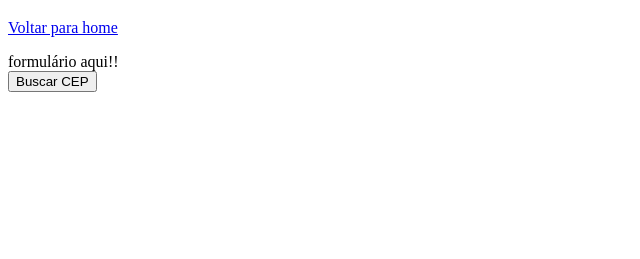
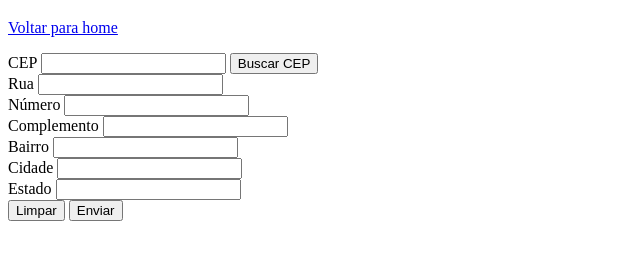
Before and after one commit to maximvs-dm/24s2-html, a plain HTML site: page formulario.html in a window 1280 px wide. Shown: the part 61-320 px from the top of the page, without its empty margins (0-640 px from the left). Drawn offline with Linux system fonts and the light colour scheme.

Commit message:
inclui formulário de endereço e função para buscar os dados no viacep

```diff
--- a/busca-cep.js
+++ b/busca-cep.js
@@ -1,5 +1,31 @@
+const URL_BASE_VIACEP = "https://viacep.com.br/ws";
+
+function preencheForm(dados) {
+  console.log(dados);
+}
+
 function buscaCep() {
-  console.log("Clicou no botão!");
+  const inputCep = document.getElementById("input-cep");
+
+  const cep = inputCep.value;
+
+  const url = `${URL_BASE_VIACEP}/${cep}/json/`;
+
+  fetch(url)
+    .then((response) => {
+      if (response.status !== 200) {
+        throw new Error("Falha na requisição do cep");
+      }
+      return response.json();
+    })
+    .then((dados) => {
+      if ("erro" in dados && dados.erro === "true") {
+        throw new Error("CEP não encontrado");
+      }
+      return dados;
+    })
+    .then(preencheForm)
+    .catch((erro) => console.log(erro));
 }
 
 btn = document.getElementById("btn-buscar");
--- a/formulario.html
+++ b/formulario.html
@@ -12,9 +12,42 @@
     <p><a href="/index.html">Voltar para home</a></p>
 
     <form>
-      <div>formulário aqui!!</div>
+      <div>
+        <label for="input-cep">CEP</label>
+        <input type="text" id="input-cep" name="cep" />
+        <button id="btn-buscar" type="button">Buscar CEP</button>
+      </div>
 
-      <button id="btn-buscar" type="button">Buscar CEP</button>
+      <div>
+        <div>
+          <label for="rua">Rua</label>
+          <input type="text" id="rua" name="rua" required />
+        </div>
+        <div>
+          <label for="numero">Número</label>
+          <input type="text" id="numero" name="numero" required />
+        </div>
+        <div>
+          <label for="complemento">Complemento</label>
+          <input type="text" id="complemento" name="complemento" />
+        </div>
+        <div>
+          <label for="bairro">Bairro</label>
+          <input type="text" id="bairro" name="bairro" required />
+        </div>
+        <div>
+          <label for="cidade">Cidade</label>
+          <input type="text" id="cidade" name="cidade" required />
+        </div>
+        <div>
+          <label for="estado">Estado</label>
+          <input type="text" id="estado" name="estado" required />
+        </div>
+      </div>
+      <div>
+        <button type="reset">Limpar</button>
+        <button id="btn-enviar" type="submit">Enviar</button>
+      </div>
     </form>
   </body>
 </html>
```
